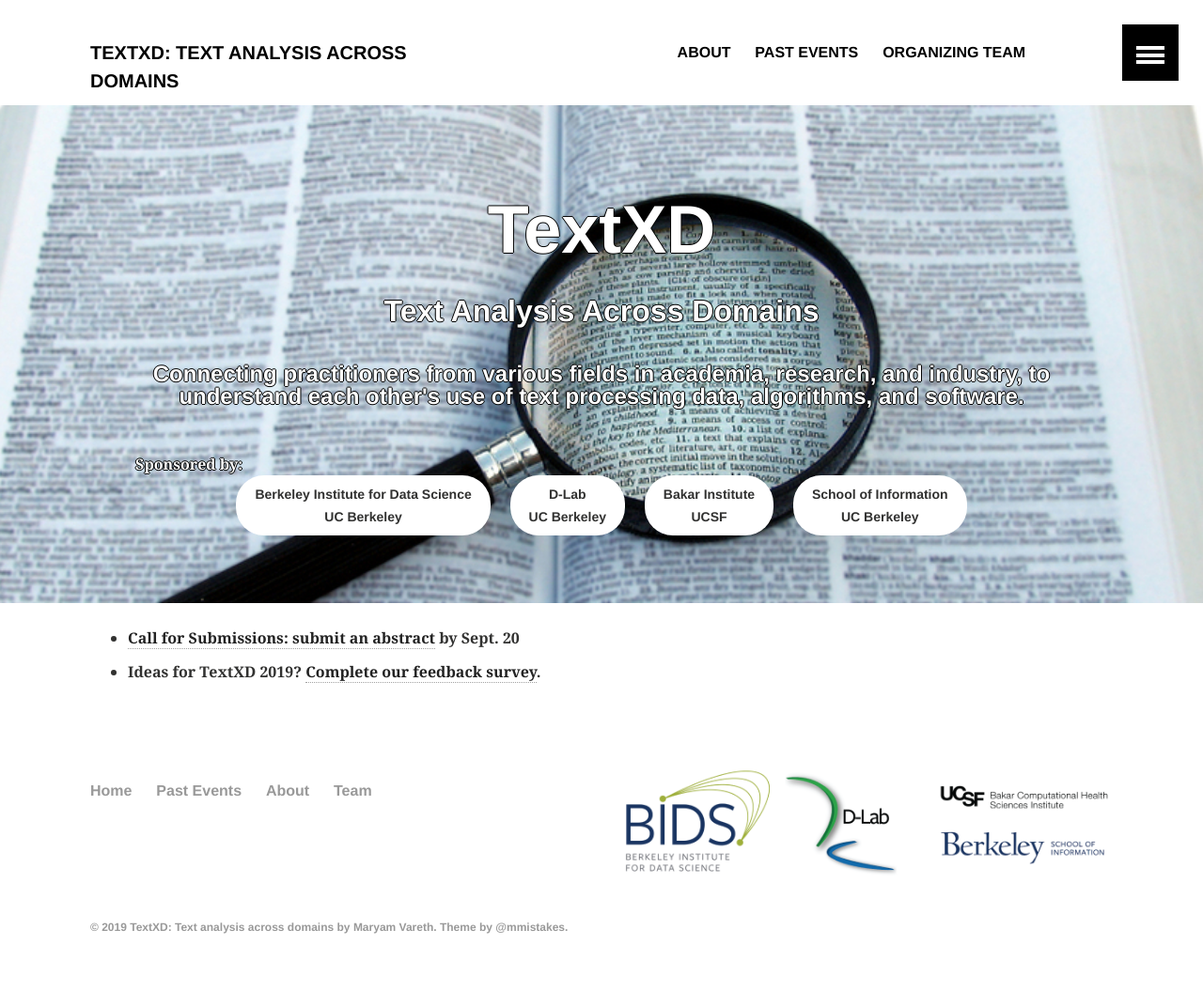
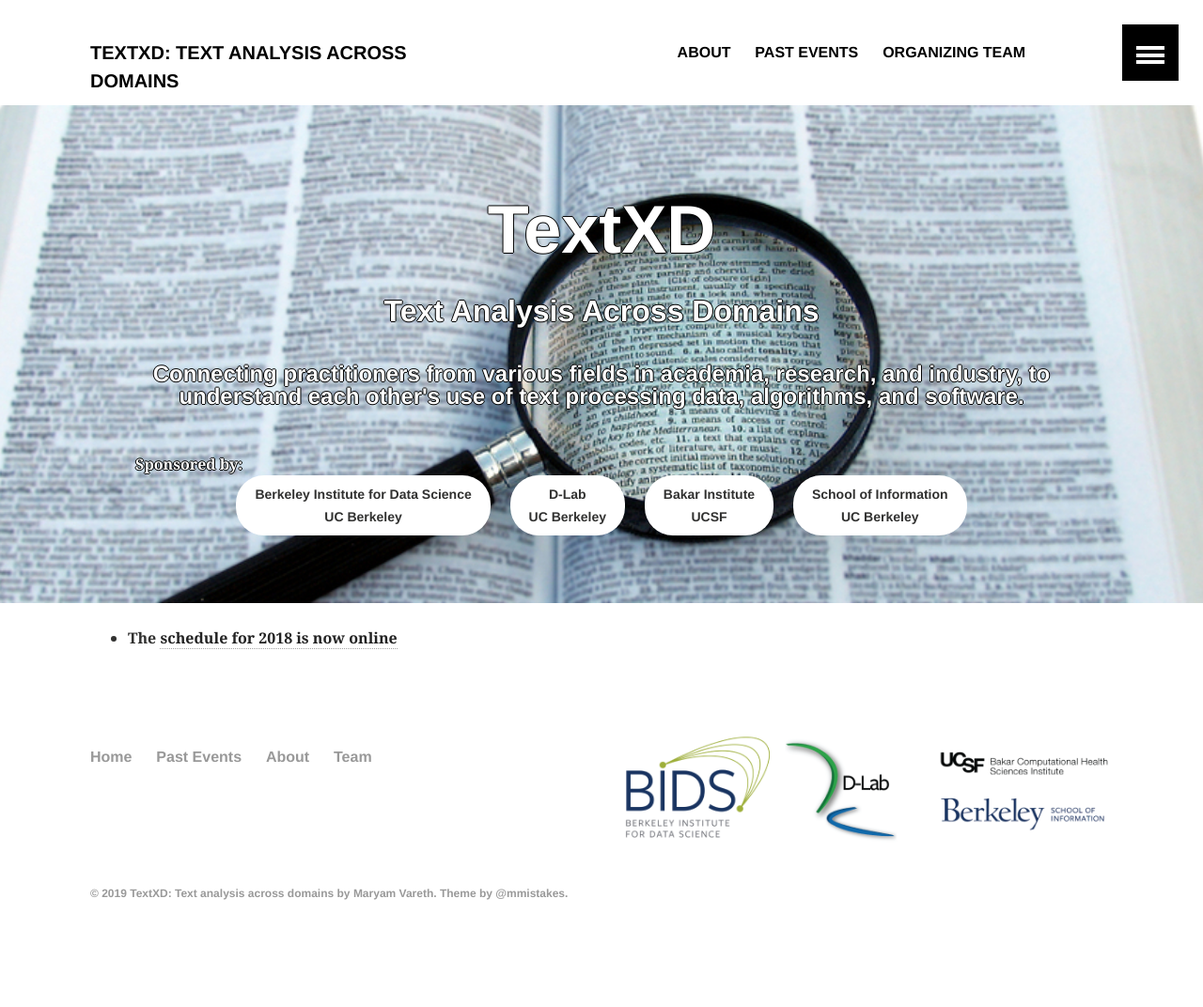
Before and after one commit to TextXD/textxd.github.io, a Jekyll site: the page built from index.md, in a window 1280 px wide. Shown: the whole page at 94% size. Built offline with Jekyll 4.4.1, drawn with Linux system fonts in a browser that asks for light colours; after the commit the page ends 1036 px from its top, so only the background shows below that.

Commit message:
restore old quick links

```diff
--- a/index.md
+++ b/index.md
@@ -5,5 +5,4 @@ image:
   feature: Text-Analysis.jpg
 ---
 
-  - [Call for Submissions: submit an abstract](https://docs.google.com/forms/d/e/1FAIpQLSdtf7W9TqIu-_WIfDvCnYHlrRKVQO899lH6xw4wbBb_Jof-hQ/viewform) by Sept. 20
-  - Ideas for TextXD 2019? [Complete our feedback survey](https://forms.gle/NonCXixLQXoNHJGS6).
+ - The [schedule for 2018 is now online](/programs/textxd2018/)
```
